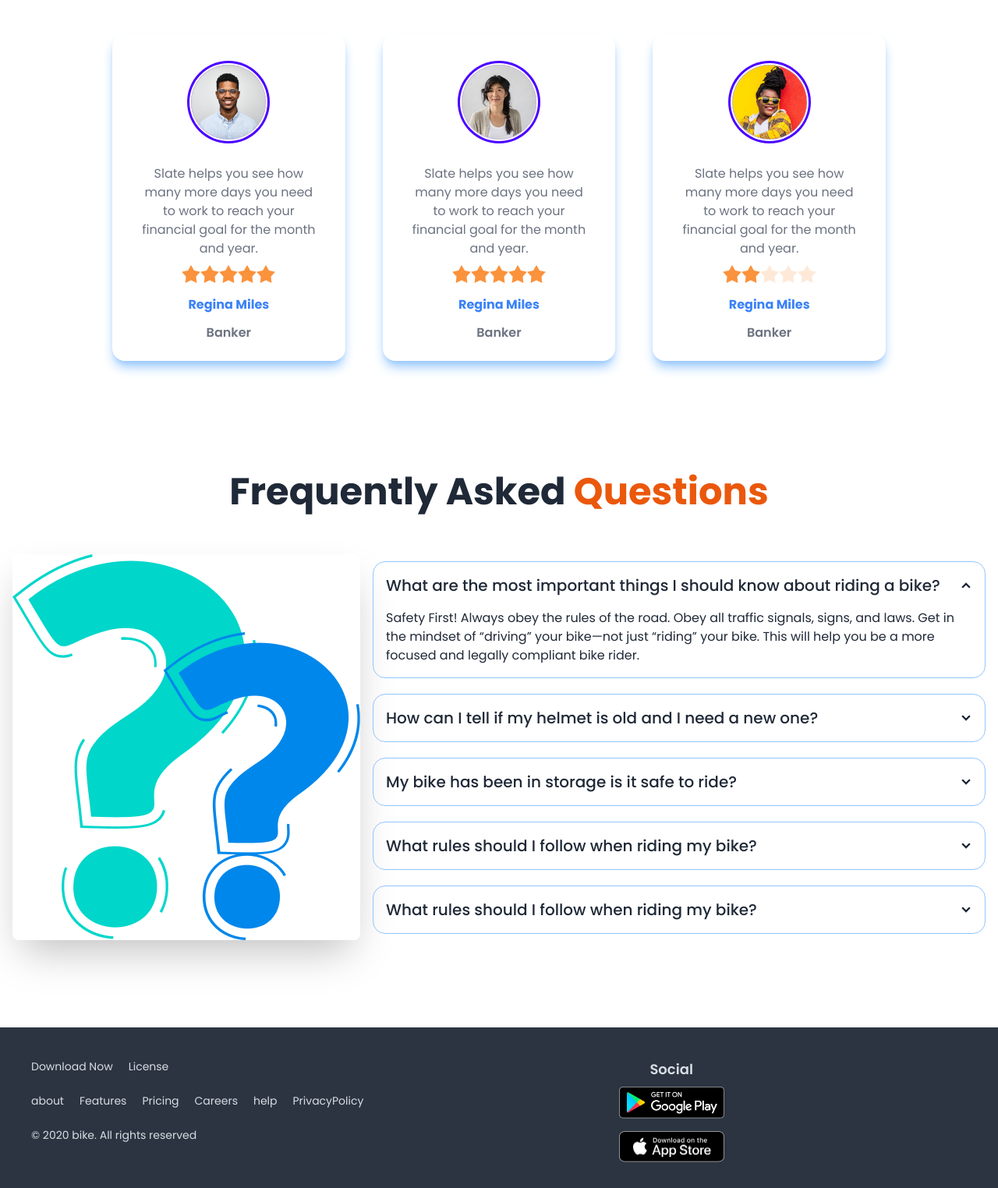
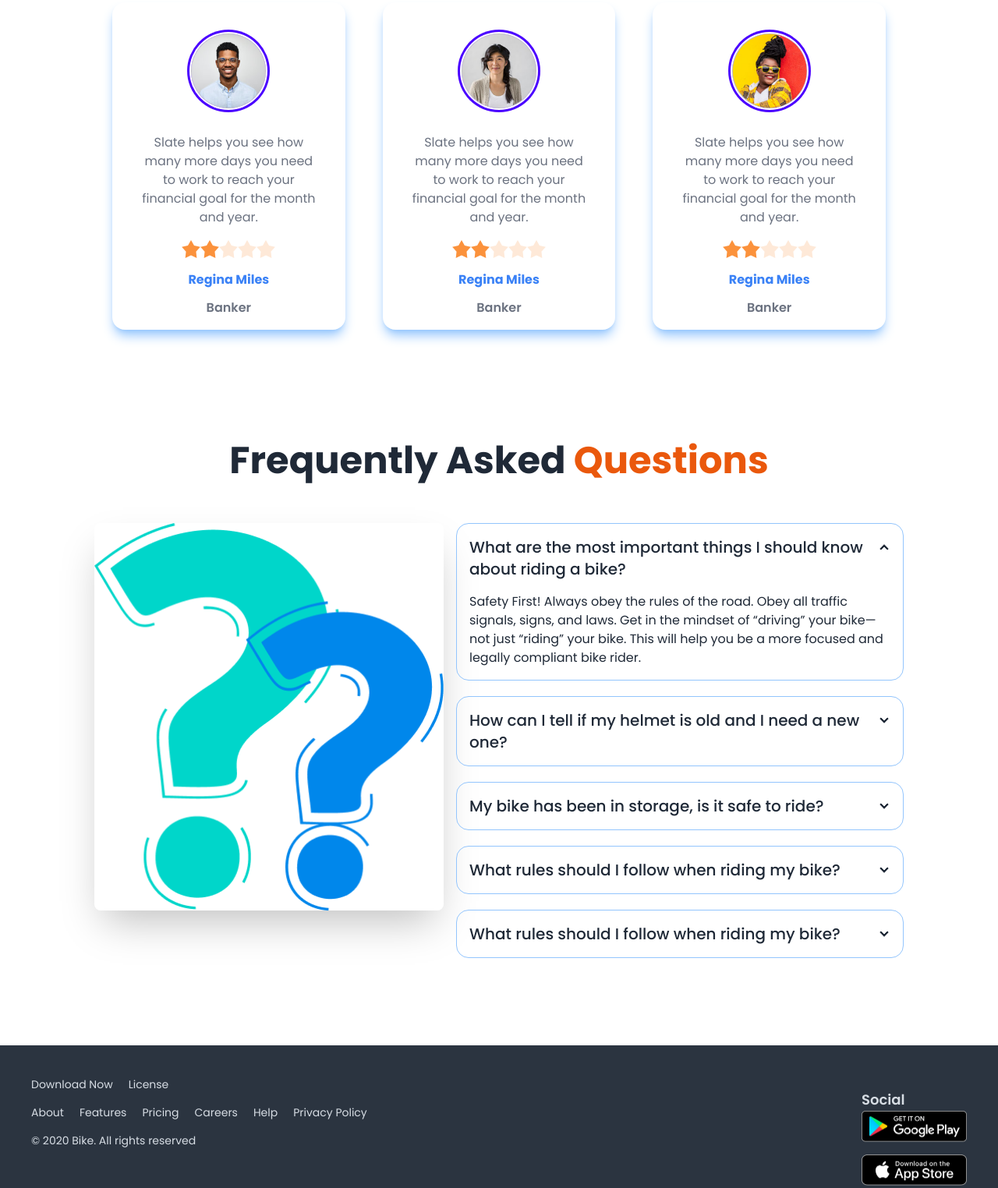
Before and after one commit to SaifuddinSagor/Biker-Zone-Website, a plain HTML site: page index.html in a window 1280 px wide. Shown: the part 2231-3755 px from the top of the page at 78% size. Drawn offline with nearby package versions, Linux system fonts and the light colour scheme.

Commit message:
Responsive updated

```diff
--- a/index.html
+++ b/index.html
@@ -157,48 +157,45 @@ light">
             </div>
         </div>
         <!-- Latest News Section -->
-        <section class="p-24">
-            <h3 class="text-5xl font-bold text-center mb-12">Latest News</h3>
-            <div class="grid grid-cols-1 md:grid-cols-2 lg:grid-cols-3 items-center justify-between">
+        <section class="p-6 sm:p-12 md:p-24">
+            <h3 class="text-3xl sm:text-4xl md:text-5xl font-bold text-center mb-8 sm:mb-12">Latest News</h3>
+            <div class="grid grid-cols-1 sm:grid-cols-2 lg:grid-cols-3 gap-6 sm:gap-8 md:gap-12">
                 <!-- Card 1 -->
-                <div class="w-[379px] h-[577px] card bg-base-100 shadow-xl border">
+                <div class="w-full sm:w-[379px] md:h-[577px] card bg-base-100 shadow-xl border">
                     <figure>
-                        <img class="w-[335px] h-[250px] mt-7" src="images/others/latest1.png" alt="Shoes" />
+                        <img class="w-full sm:w-[335px] h-[200px] sm:h-[250px] mt-4 sm:mt-7" src="images/others/latest1.png" alt="Shoes" />
                     </figure>
-                    <div class="card-body space-y-5">
-                        <h2 class="card-title">Ducati XDIAVEL S-73</h2>
-                        <p>Lorem ipsum dolor sit amet, consectetur adipiscing elit. Lacus, fermentum amet faucibus sed
-                            id nisi lectus at.</p>
+                    <div class="card-body space-y-4 sm:space-y-5">
+                        <h2 class="card-title text-lg sm:text-xl">Ducati XDIAVEL S-73</h2>
+                        <p class="text-sm sm:text-base">Lorem ipsum dolor sit amet, consectetur adipiscing elit. Lacus, fermentum amet faucibus sed id nisi lectus at.</p>
                         <div class="card-actions">
-                            <button class="btn bg-bike-primary text-white">Read More</button>
+                            <button class="btn bg-bike-primary text-white w-full sm:w-auto">Read More</button>
                         </div>
                     </div>
                 </div>
                 <!-- Card 2 -->
-                <div class="w-[379px] h-[577px] card bg-base-100 shadow-xl border">
+                <div class="w-full sm:w-[379px] md:h-[577px] card bg-base-100 shadow-xl border">
                     <figure>
-                        <img class="w-[335px] h-[250px] mt-7" src="images/others/latest2.png" alt="Shoes" />
+                        <img class="w-full sm:w-[335px] h-[200px] sm:h-[250px] mt-4 sm:mt-7" src="images/others/latest2.png" alt="Shoes" />
                     </figure>
-                    <div class="card-body space-y-5">
-                        <h2 class="card-title">Ducati XDIAVEL S-73</h2>
-                        <p>Lorem ipsum dolor sit amet, consectetur adipiscing elit. Lacus, fermentum amet faucibus sed
-                            id nisi lectus at.</p>
+                    <div class="card-body space-y-4 sm:space-y-5">
+                        <h2 class="card-title text-lg sm:text-xl">Ducati XDIAVEL S-73</h2>
+                        <p class="text-sm sm:text-base">Lorem ipsum dolor sit amet, consectetur adipiscing elit. Lacus, fermentum amet faucibus sed id nisi lectus at.</p>
                         <div class="card-actions">
-                            <button class="btn bg-bike-primary text-white">Read More</button>
+                            <button class="btn bg-bike-primary text-white w-full sm:w-auto">Read More</button>
                         </div>
                     </div>
                 </div>
                 <!-- Card 3 -->
-                <div class="w-[379px] h-[577px] card bg-base-100 shadow-xl border">
+                <div class="w-full sm:w-[379px] md:h-[577px] card bg-base-100 shadow-xl border">
                     <figure>
-                        <img class="w-[335px] h-[250px] mt-7" src="images/others/latest3.png" alt="Shoes" />
+                        <img class="w-full sm:w-[335px] h-[200px] sm:h-[250px] mt-4 sm:mt-7" src="images/others/latest3.png" alt="Shoes" />
                     </figure>
-                    <div class="card-body space-y-5">
-                        <h2 class="card-title">Ducati XDIAVEL S-73</h2>
-                        <p>Lorem ipsum dolor sit amet, consectetur adipiscing elit. Lacus, fermentum amet faucibus sed
-                            id nisi lectus at.</p>
+                    <div class="card-body space-y-4 sm:space-y-5">
+                        <h2 class="card-title text-lg sm:text-xl">Ducati XDIAVEL S-73</h2>
+                        <p class="text-sm sm:text-base">Lorem ipsum dolor sit amet, consectetur adipiscing elit. Lacus, fermentum amet faucibus sed id nisi lectus at.</p>
                         <div class="card-actions">
-                            <button class="btn bg-bike-primary text-white">Read More</button>
+                            <button class="btn bg-bike-primary text-white w-full sm:w-auto">Read More</button>
                         </div>
                     </div>
                 </div>
@@ -206,28 +203,46 @@ light">
         </section>
         <!-- End card Section -->
         <!--Start Section 4-->
-        <section class="p-12 overflow-hidden">
-            <h3 class="font-bold text-center text-5xl">Happy <span class="text-orange-600">Clients says</span></h3>
-            <div
-                class="mt-10 grid grid-cols-1 sm:grid-cols-2 lg:grid-cols-3 gap-8 sm:gap-10 lg:gap-12 px-4 sm:px-10 lg:px-24">
+        <section class="p-6 sm:p-8 md:p-10 lg:p-12 overflow-hidden">
+            <h3 class="font-bold text-center text-3xl sm:text-4xl md:text-5xl">Happy <span class="text-orange-600">Clients says</span></h3>
+            <div class="mt-8 sm:mt-10 grid grid-cols-1 sm:grid-cols-2 lg:grid-cols-3 gap-6 sm:gap-8 md:gap-10 lg:gap-12 px-4 sm:px-8 md:px-12 lg:px-24">
                 <!-- Card 1 -->
-                <div class="mt-10 flex justify-between">
-                    <div
-                        class="card bg-base-100 w-[320px] h-[420px] shadow-lg shadow-blue-300 items-center text-center">
-                        <div class="avatar flex justghkify-center pt-10">
-                            <div class="ring-primary ring-offset-base-100 w-24 rounded-full ring ring-offset-2">
+                <div class="flex justify-center">
+                    <div class="card bg-base-100 w-full max-w-[320px] h-[420px] shadow-lg shadow-blue-300 items-center text-center">
+                        <div class="avatar flex justify-center pt-10">
+                            <div class="ring-primary ring-offset-base-100 w-20 sm:w-24 rounded-full ring ring-offset-2">
                                 <img src="images/others/user-1.png" />
                             </div>
                         </div>
                         <div class="card-body flex flex-col items-center text-center">
-                            <p class="text-gray-500">Slate helps you see how
-                                many more days you need
-                                to work to reach your financial
-                                goal for the month and year.</p>
-                            <div class="rating text-center">
+                            <p class="text-gray-500 text-sm sm:text-base">Slate helps you see how many more days you need to work to reach your financial goal for the month and year.</p>
+                            <div class="rating text-center mt-2">
+                                <input type="radio" name="rating-1" class="mask mask-star-2 bg-orange-400" />
+                                <input type="radio" name="rating-1" class="mask mask-star-2 bg-orange-400" checked="checked" />
+                                <input type="radio" name="rating-1" class="mask mask-star-2 bg-orange-400" />
+                                <input type="radio" name="rating-1" class="mask mask-star-2 bg-orange-400" />
+                                <input type="radio" name="rating-1" class="mask mask-star-2 bg-orange-400" />
+                            </div>
+                            <div class="text-center mt-2">
+                                <h4 class="font-bold text-blue-500">Regina Miles</h4>
+                                <h4 class="font-semibold mt-3 text-gray-500">Banker</h4>
+                            </div>
+                        </div>
+                    </div>
+                </div>
+                <!-- Duplicate Card 2 & Card 3 with different images -->
+                <div class="flex justify-center">
+                    <div class="card bg-base-100 w-full max-w-[320px] h-[420px] shadow-lg shadow-blue-300 items-center text-center">
+                        <div class="avatar flex justify-center pt-10">
+                            <div class="ring-primary ring-offset-base-100 w-20 sm:w-24 rounded-full ring ring-offset-2">
+                                <img src="images/others/user-2.png" />
+                            </div>
+                        </div>
+                        <div class="card-body flex flex-col items-center text-center">
+                            <p class="text-gray-500 text-sm sm:text-base">Slate helps you see how many more days you need to work to reach your financial goal for the month and year.</p>
+                            <div class="rating text-center mt-2">
                                 <input type="radio" name="rating-2" class="mask mask-star-2 bg-orange-400" />
-                                <input type="radio" name="rating-2" class="mask mask-star-2 bg-orange-400"
-                                    checked="checked" />
+                                <input type="radio" name="rating-2" class="mask mask-star-2 bg-orange-400" checked="checked" />
                                 <input type="radio" name="rating-2" class="mask mask-star-2 bg-orange-400" />
                                 <input type="radio" name="rating-2" class="mask mask-star-2 bg-orange-400" />
                                 <input type="radio" name="rating-2" class="mask mask-star-2 bg-orange-400" />
@@ -239,54 +254,21 @@ light">
                         </div>
                     </div>
                 </div>
-                <!-- Card 2 -->
-                <div class="mt-10 flex justify-between">
-                    <div class="card bg-base-100 w-[320px] h-[420px] shadow-lg shadow-blue-300 items-center">
+                <div class="flex justify-center">
+                    <div class="card bg-base-100 w-full max-w-[320px] h-[420px] shadow-lg shadow-blue-300 items-center text-center">
                         <div class="avatar flex justify-center pt-10">
-                            <div class="ring-primary ring-offset-base-100 w-24 rounded-full ring ring-offset-2">
-                                <img src="images/others/user-2.png" />
-                            </div>
-                        </div>
-                        <div class="card-body flex flex-col items-center text-center">
-                            <p class="text-gray-500">Slate helps you see how
-                                many more days you need
-                                to work to reach your financial
-                                goal for the month and year.</p>
-                            <div class="rating text-center">
-                                <input type="radio" name="rating-2" class="mask mask-star-2 bg-orange-400" />
-                                <input type="radio" name="rating-2" class="mask mask-star-2 bg-orange-400"
-                                    checked="checked" />
-                                <input type="radio" name="rating-2" class="mask mask-star-2 bg-orange-400" />
-                                <input type="radio" name="rating-2" class="mask mask-star-2 bg-orange-400" />
-                                <input type="radio" name="rating-2" class="mask mask-star-2 bg-orange-400" />
-                            </div>
-                            <div class="text-center mt-2">
-                                <h4 class="font-bold text-blue-500">Regina Miles</h4>
-                                <h4 class="font-semibold mt-3 text-gray-500">Banker</h4>
-                            </div>
-                        </div>
-                    </div>
-                </div>
-                <!-- Card 3-->
-                <div class="mt-10 flex justify-between">
-                    <div class="card bg-base-100 w-[320px] h-[420px] shadow-lg shadow-blue-300 items-center">
-                        <div class="avatar flex justify-center pt-10">
-                            <div class="ring-primary ring-offset-base-100 w-24 rounded-full ring ring-offset-2">
+                            <div class="ring-primary ring-offset-base-100 w-20 sm:w-24 rounded-full ring ring-offset-2">
                                 <img src="images/others/user-3.png" />
                             </div>
                         </div>
                         <div class="card-body flex flex-col items-center text-center">
-                            <p class="text-gray-500">Slate helps you see how
-                                many more days you need
-                                to work to reach your financial
-                                goal for the month and year.</p>
-                            <div class="rating text-center">
-                                <input type="radio" name="rating-2" class="mask mask-star-2 bg-orange-400" />
-                                <input type="radio" name="rating-2" class="mask mask-star-2 bg-orange-400"
-                                    checked="checked" />
-                                <input type="radio" name="rating-2" class="mask mask-star-2 bg-orange-400" />
-                                <input type="radio" name="rating-2" class="mask mask-star-2 bg-orange-400" />
-                                <input type="radio" name="rating-2" class="mask mask-star-2 bg-orange-400" />
+                            <p class="text-gray-500 text-sm sm:text-base">Slate helps you see how many more days you need to work to reach your financial goal for the month and year.</p>
+                            <div class="rating text-center mt-2">
+                                <input type="radio" name="rating-3" class="mask mask-star-2 bg-orange-400" />
+                                <input type="radio" name="rating-3" class="mask mask-star-2 bg-orange-400" checked="checked" />
+                                <input type="radio" name="rating-3" class="mask mask-star-2 bg-orange-400" />
+                                <input type="radio" name="rating-3" class="mask mask-star-2 bg-orange-400" />
+                                <input type="radio" name="rating-3" class="mask mask-star-2 bg-orange-400" />
                             </div>
                             <div class="text-center mt-2">
                                 <h4 class="font-bold text-blue-500">Regina Miles</h4>
@@ -297,54 +279,46 @@ light">
                 </div>
             </div>
         </section>
+
         <!-- Card Section End  -->
         <!-- Frequently Asked Section -->
-        <section class="my-24">
-            <h3 class="font-bold text-center text-5xl">Frequently Asked <span class="text-orange-600">Questions</span>
-            </h3>
-            <div class="hero mt-10">
-                <div class="hero-content flex-col lg:flex-row">
-                    <img src="images/others/faq.png" class="max-w-md rounded-lg shadow-2xl" />
-                    <div class="space-y-5">
+        <section class="my-24 px-4 sm:px-6 md:px-12 lg:px-24">
+            <h3 class="font-bold text-center text-3xl sm:text-4xl md:text-5xl">Frequently Asked <span class="text-orange-600">Questions</span></h3>
+            <div class="hero mt-8 sm:mt-10">
+                <div class="hero-content flex flex-col lg:flex-row items-center lg:items-start">
+                    <img src="images/others/faq.png" class="w-full max-w-xs sm:max-w-sm md:max-w-md rounded-lg shadow-2xl" />
+                    <div class="space-y-5 w-full max-w-xl">
                         <div class="collapse collapse-arrow border border-blue-300">
                             <input type="radio" name="my-accordion-2" checked="checked" />
-                            <div class="collapse-title text-xl font-medium">What are the most important things I should
-                                know about riding a bike?</div>
+                            <div class="collapse-title text-lg sm:text-xl font-medium">What are the most important things I should know about riding a bike?</div>
                             <div class="collapse-content">
-                                <p>Safety First! Always obey the rules of the road. Obey all traffic signals, signs, and
-                                    laws. Get in the mindset of “driving” your bike—not just “riding” your bike. This
-                                    will help you be a more focused and legally compliant bike rider. </p>
+                                <p>Safety First! Always obey the rules of the road. Obey all traffic signals, signs, and laws. Get in the mindset of “driving” your bike—not just “riding” your bike. This will help you be a more focused and legally compliant bike rider.</p>
                             </div>
                         </div>
                         <div class="collapse collapse-arrow border border-blue-300">
                             <input type="radio" name="my-accordion-2" />
-                            <div class="collapse-title text-xl font-medium">How can I tell if my helmet is old and I
-                                need a
-                                new one?</div>
+                            <div class="collapse-title text-lg sm:text-xl font-medium">How can I tell if my helmet is old and I need a new one?</div>
                             <div class="collapse-content">
                                 <p>Always obey the rules of the road. Obey all traffic signals, signs, and laws.</p>
                             </div>
                         </div>
                         <div class="collapse collapse-arrow border border-blue-300">
                             <input type="radio" name="my-accordion-2" />
-                            <div class="collapse-title text-xl font-medium">My bike has been in storage is it safe to
-                                ride?</div>
+                            <div class="collapse-title text-lg sm:text-xl font-medium">My bike has been in storage, is it safe to ride?</div>
                             <div class="collapse-content">
                                 <p>Get in the mindset of “driving” your bike—not just “riding” your bike.</p>
                             </div>
                         </div>
                         <div class="collapse collapse-arrow border border-blue-300">
                             <input type="radio" name="my-accordion-2" />
-                            <div class="collapse-title text-xl font-medium">What rules should I follow when riding my
-                                bike?</div>
+                            <div class="collapse-title text-lg sm:text-xl font-medium">What rules should I follow when riding my bike?</div>
                             <div class="collapse-content">
                                 <p>hello</p>
                             </div>
                         </div>
                         <div class="collapse collapse-arrow border border-blue-300">
                             <input type="radio" name="my-accordion-2" />
-                            <div class="collapse-title text-xl font-medium">What rules should I follow when riding my
-                                bike?</div>
+                            <div class="collapse-title text-lg sm:text-xl font-medium">What rules should I follow when riding my bike?</div>
                             <div class="collapse-content">
                                 <p>hello</p>
                             </div>
@@ -357,38 +331,41 @@ light">
     </main>
 
     <!-- Footer Section -->
-    <footer class="footer bg-neutral text-neutral-content p-10">
-        <div class="space-y-4">
-            <div class="flex space-x-5">
+    <footer class="footer bg-neutral text-neutral-content p-10 text-center sm:text-left">
+        <div class="space-y-4 w-full flex flex-col sm:flex-row justify-between items-center sm:items-start">
+            <div class="space-y-4 w-full sm:w-auto text-center sm:text-left">
+                <div class="flex flex-wrap justify-center sm:justify-start space-x-5">
                     <p>Download Now</p>
                     <p>License</p>
                 </div>
                 <div>
-                <ul class="flex space-x-5 lg:flex hidden">
-                    <li>about</li>
+                    <ul class="flex flex-wrap justify-center sm:justify-start space-x-5">
+                        <li>About</li>
                         <li>Features</li>
                         <li>Pricing</li>
                         <li>Careers</li>
-                    <li>help</li>
-                    <li>PrivacyPolicy</li>
+                        <li>Help</li>
+                        <li>Privacy Policy</li>
                     </ul>
                 </div>
                 <div>
-                <p>© 2020 bike. All rights reserved</p>
+                    <p>© 2020 Bike. All rights reserved</p>
                 </div>
             </div>
-        <nav class="justify-items-center">
+            <nav class="flex flex-col items-center sm:items-start">
                 <h6 class="text-lg font-semibold">Social</h6>
-            <div class="grid grid-cols-1 gap-4 place-items-center">
+                <div class="grid grid-cols-1 gap-4 place-items-center sm:place-items-start">
                     <a>
-                <img class="w-[135px] [h-40px]" src="images/others/android.png" alt="">
+                        <img class="w-[135px] h-[40px]" src="images/others/android.png" alt="Android Download">
                     </a>
                     <a>
-                    <img class="w-[135px] [h-40px]" src="images/others/ios.png" alt="">
+                        <img class="w-[135px] h-[40px]" src="images/others/ios.png" alt="iOS Download">
                     </a>
                 </div>
             </nav>
+        </div>
     </footer>
+
 </body>
 
 </html>
```
Lines whose indentation alone changed are shown as unchanged.
